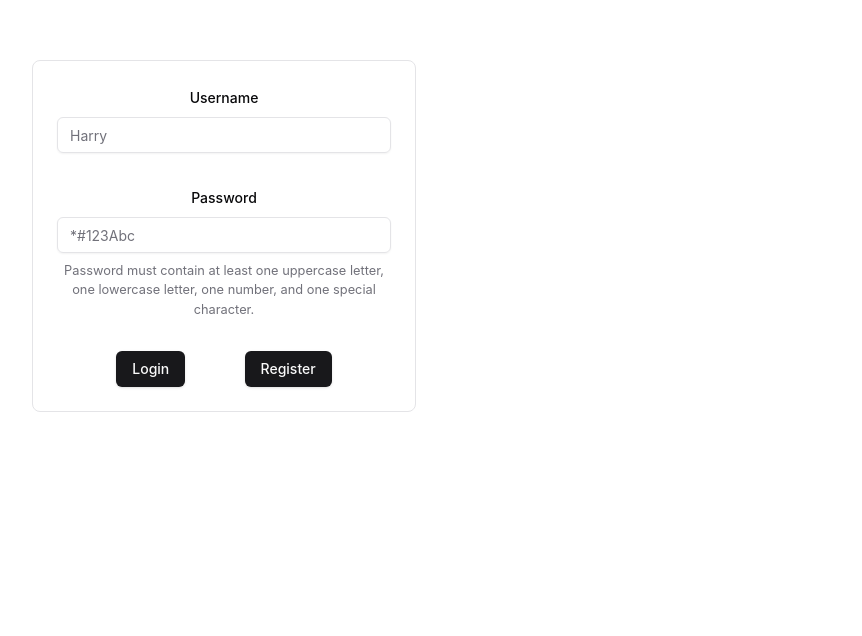
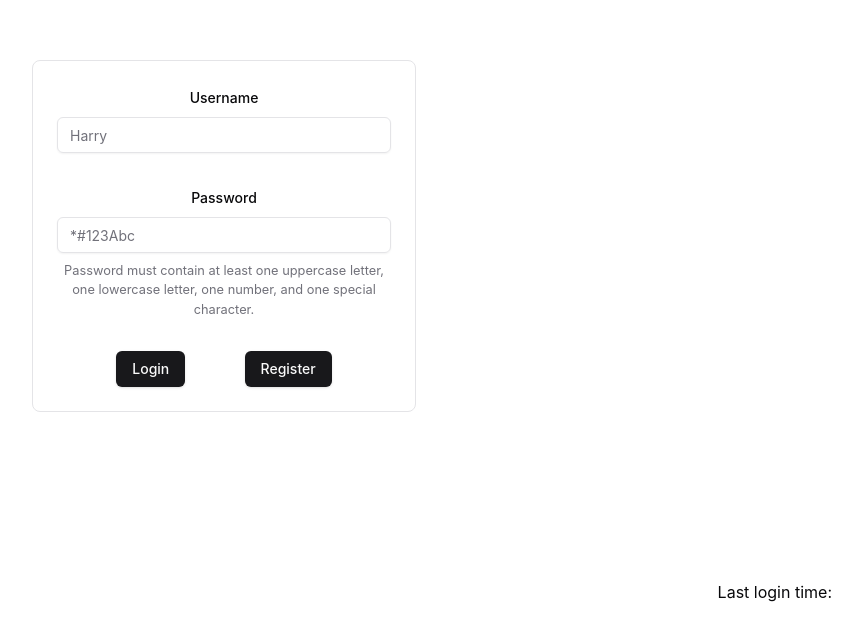
Before and after one commit to redjackfred/final-project-hotel, a React (Vite) app: page / in a window 1280 px wide. Shown: the part 164-800 px from the top of the page, without its empty margins (416-1278 px from the left). Built offline with nearby package versions, Linux system fonts and the light colour scheme.

Commit message:
Last Login Time

```diff
--- a/src/App.tsx
+++ b/src/App.tsx
@@ -6,6 +6,7 @@ import LogoutButton from "./components/LogoutButton";
 
 function App() {
   const [isLoggedIn, setIsLoggedIn] = useState(false);
+  const [lastLoginTime, setLastLoginTime] = useState("");
   const [username, setUsername] = useState("");
 
   return (
@@ -19,8 +20,11 @@ function App() {
         {isLoggedIn ? (
           <HotelService onLoggedIn={setIsLoggedIn} username={username}/>
         ) : (
-          <LoginForm onLoginClick={setIsLoggedIn} onUserChanged={setUsername}/>
+          <LoginForm onLoginClick={setIsLoggedIn} onUserChanged={setUsername} onLoginTimeChange={setLastLoginTime}/>
         )}
+      </div>
+      <div className="fixed bottom-8 right-8">
+        Last login time: {lastLoginTime}
       </div>
     </>
   );
--- a/src/components/HotelService.tsx
+++ b/src/components/HotelService.tsx
@@ -178,6 +178,7 @@ export default function HotelService({
     } else {
       setAverageRating(0);
       console.error("Failed to fetch hotel details");
+      window.location.reload();
     }
   }
 
--- a/src/components/LoginForm.tsx
+++ b/src/components/LoginForm.tsx
@@ -28,10 +28,11 @@ const formSchema = z.object({
 });
 
 export default function LoginForm({
-  onLoginClick, onUserChanged,
+  onLoginClick, onUserChanged, onLoginTimeChange
 }: {
   onLoginClick: (isLoggedIn: boolean) => void;
   onUserChanged: (username: string) => void;
+  onLoginTimeChange: (time: string) => void;
 }) {
   const [isLogin, setIsLogin] = useState(true);
   const form = useForm<z.infer<typeof formSchema>>({
@@ -66,6 +67,7 @@ export default function LoginForm({
         if (isLogin) {
           onUserChanged(values.username);
           onLoginClick(true);
+          onLoginTimeChange(new Date().toLocaleString());
         } else {
           alert("Successfully registered");
         }
```
